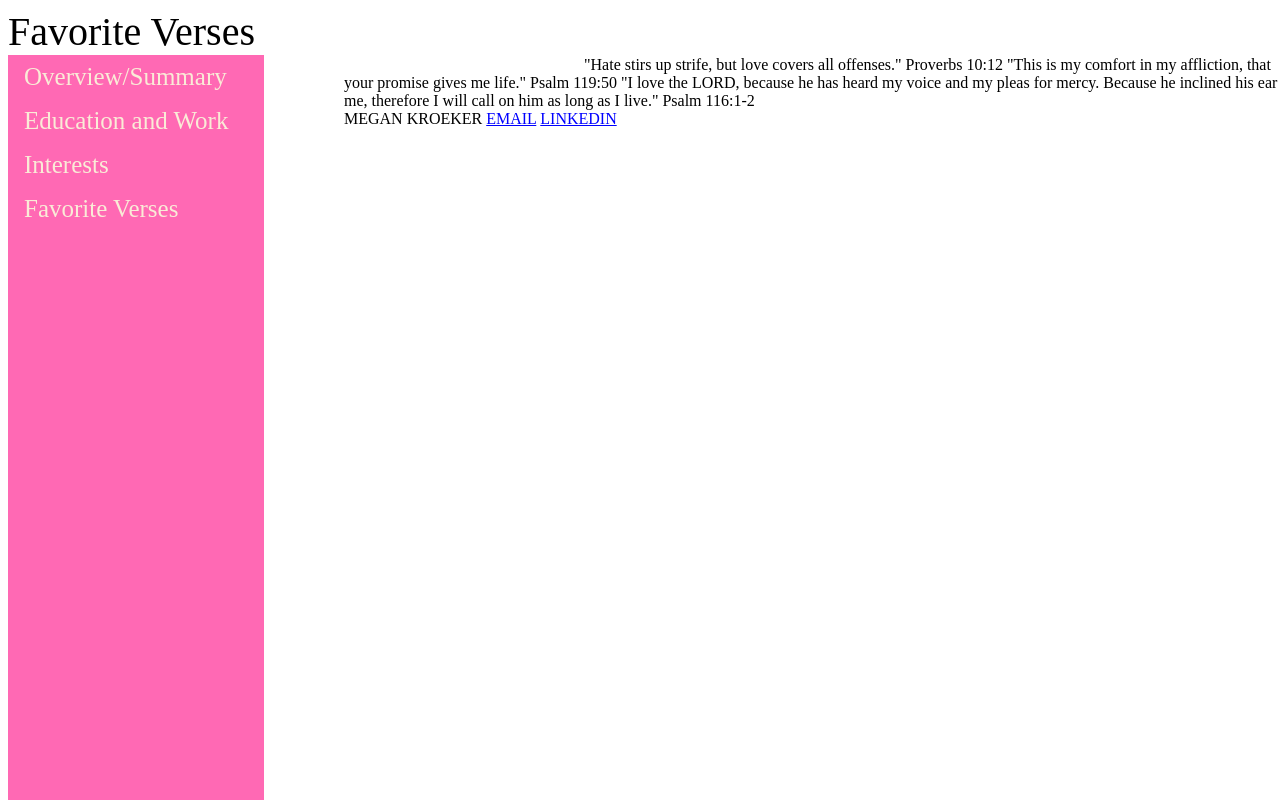
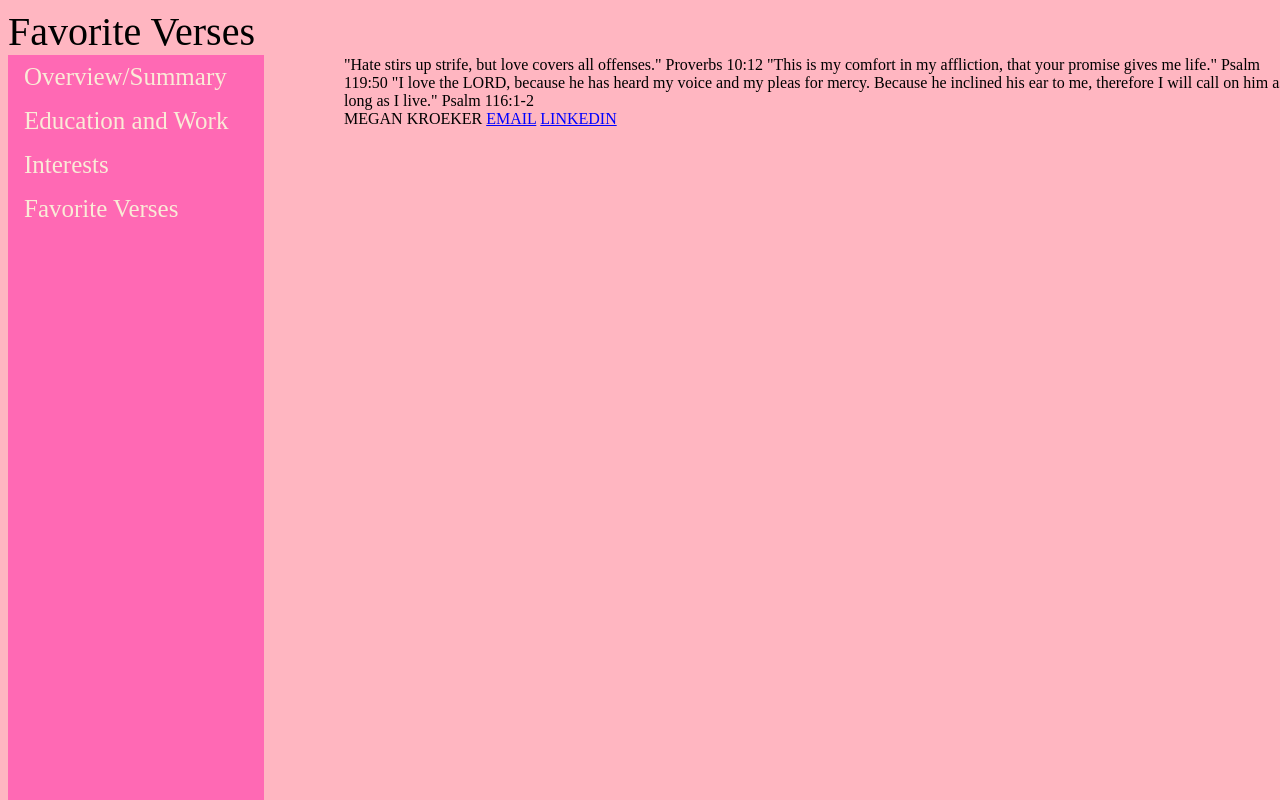
Before and after one commit to mkroek27/CSSE112, a plain HTML site: page favverse.html in a window 1280 px wide. Drawn offline with Linux system fonts and the light colour scheme.

Commit message:
background color for fun

```diff
--- a/mkstyle.css
+++ b/mkstyle.css
@@ -1,16 +1,16 @@
-p {
+/*p {
    margin-left: 25%;
-}
+}*/
 
 header {
     font-size: 40px;
 }
-ul {
+/*ul {
     margin-left: 25%;
-}
-p1 {
+}*/
+/*p1 {
     margin-left: 25%;
-}
+}*/
 div {
     width: 75%;
     height: 100%;
@@ -19,6 +19,9 @@ div {
     position: relative;
     text-align: center;
 
+}
+body{
+    background-color: lightpink;
 }
 h1{
     font-family: sans-serif;
```
